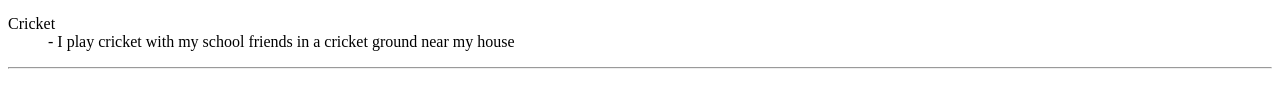
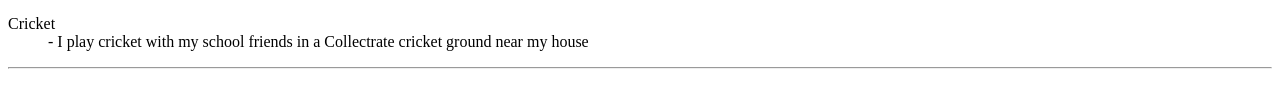
Before and after one commit to sudharsananb/HTML, a plain HTML site: page index1.html in a window 1280 px wide. Shown: the part 553-660 px from the top of the page. Drawn offline with Linux system fonts and the light colour scheme.

Commit message:
Updated the ground name

```diff
--- a/index1.html
+++ b/index1.html
@@ -39,7 +39,7 @@
       <dd>- I loved to play computer games</dd>
       <br>
       <dt>Cricket</dt>
-      <dd>- I play cricket with my school friends in a cricket ground near my house</dd>
+      <dd>- I play cricket with my school friends in a Collectrate cricket ground near my house</dd>
     </dl>
     <hr>
   </body>
```
